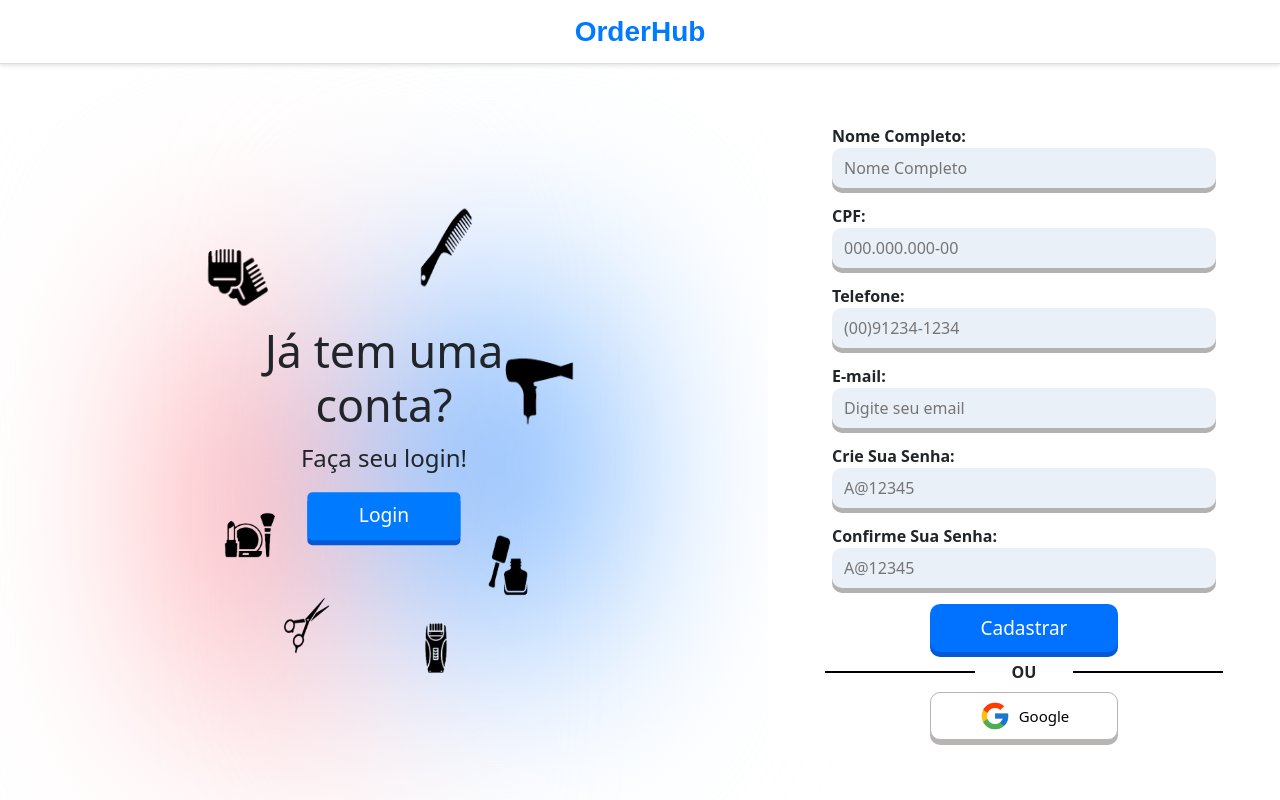
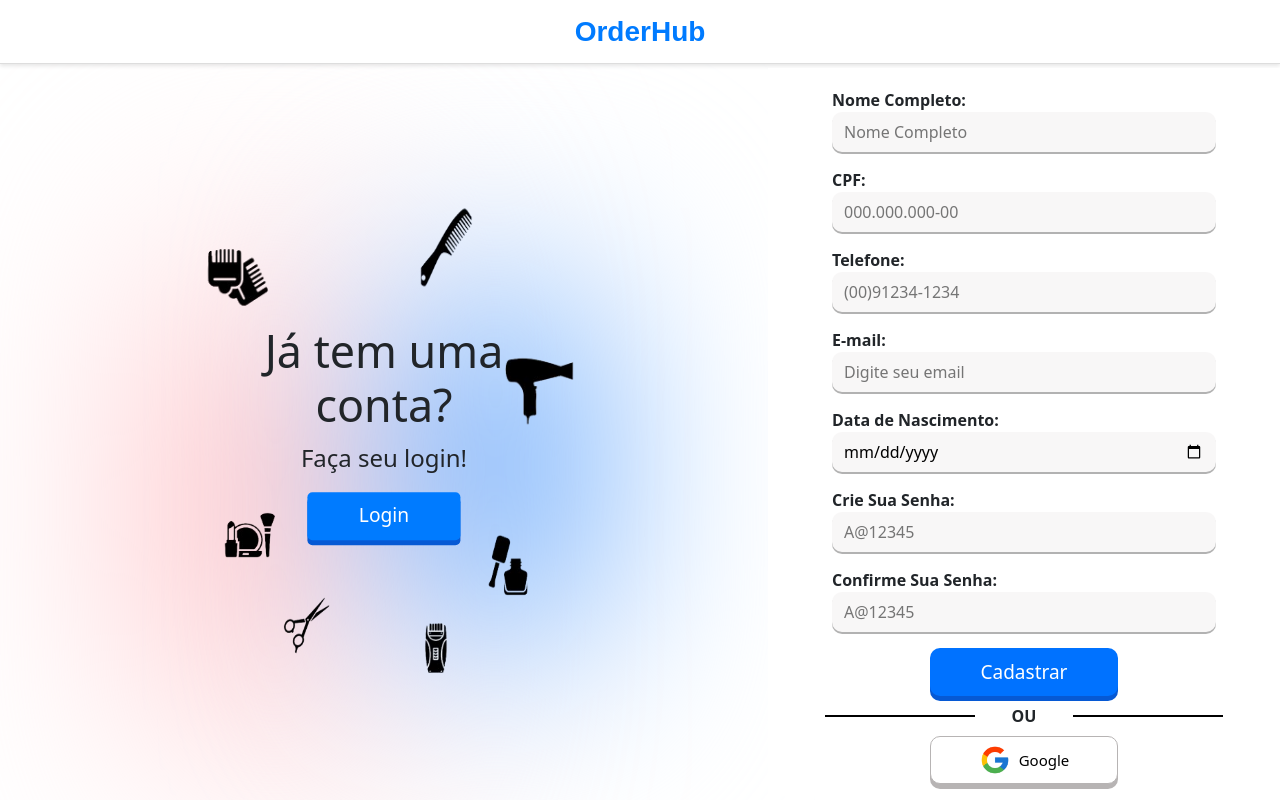
Before and after one commit to Grupo-2-PI-Terceiro-semestre/front-end, a React (Vite) app: page /cadastro in a window 1280 px wide. Built offline with nearby package versions, Linux system fonts and the light colour scheme.

Commit message:
Tela de Cadastro com input atualizado

```diff
--- a/src/components/formulario/Formulario.css
+++ b/src/components/formulario/Formulario.css
@@ -1,6 +1,6 @@
 .form-container {
   width: 40vw;
-  height: 82vh;
+  height: 91vh;
   padding: 20px;
   /* border-radius: 5px; */
   background-color: white;
@@ -31,9 +31,10 @@
   border: none;
   border-radius: 10px;
   background-color: #EAF0F7;
-  box-shadow: 0 5px rgba(0, 0, 0, 0.3);
+  box-shadow: 0 2px rgba(0, 0, 0, 0.3);
   height: 5vh;
   padding: 12px;
+  background-color: #837f7f0f;
 }
 
 .botao {
--- a/src/components/formulario/Formulario.jsx
+++ b/src/components/formulario/Formulario.jsx
@@ -8,6 +8,7 @@
         cpf: '',
         telefone: '',
         email: '',
+        dataNasc: '',
         senha: '',
         confirmar: ''
     });
@@ -85,6 +86,21 @@
                     </div>
                 </div>
 
+
+                <div className="form-group">
+                    <div className='inputLabel'>
+                        <label>Data de Nascimento:</label>
+                        <input
+                            type="date"
+                            name="dataNasc"
+                            // placeholder="(00)91234-1234"
+                            value={formData.dataNasc}
+                            onChange={handleChange}
+                            required
+                        />
+                    </div>
+                </div>
+
                 <div className="form-group">
                     <div className='inputLabel'>
                         <label>Crie Sua Senha:</label>
--- a/src/components/section-icons/SectionIcons.css
+++ b/src/components/section-icons/SectionIcons.css
@@ -83,7 +83,7 @@
   width: 21vw;
   /* border: 1px solid; */
   position: relative;
-  filter: blur(90px);
+  filter: blur(120px);
   z-index: -1;
 }
 
```
